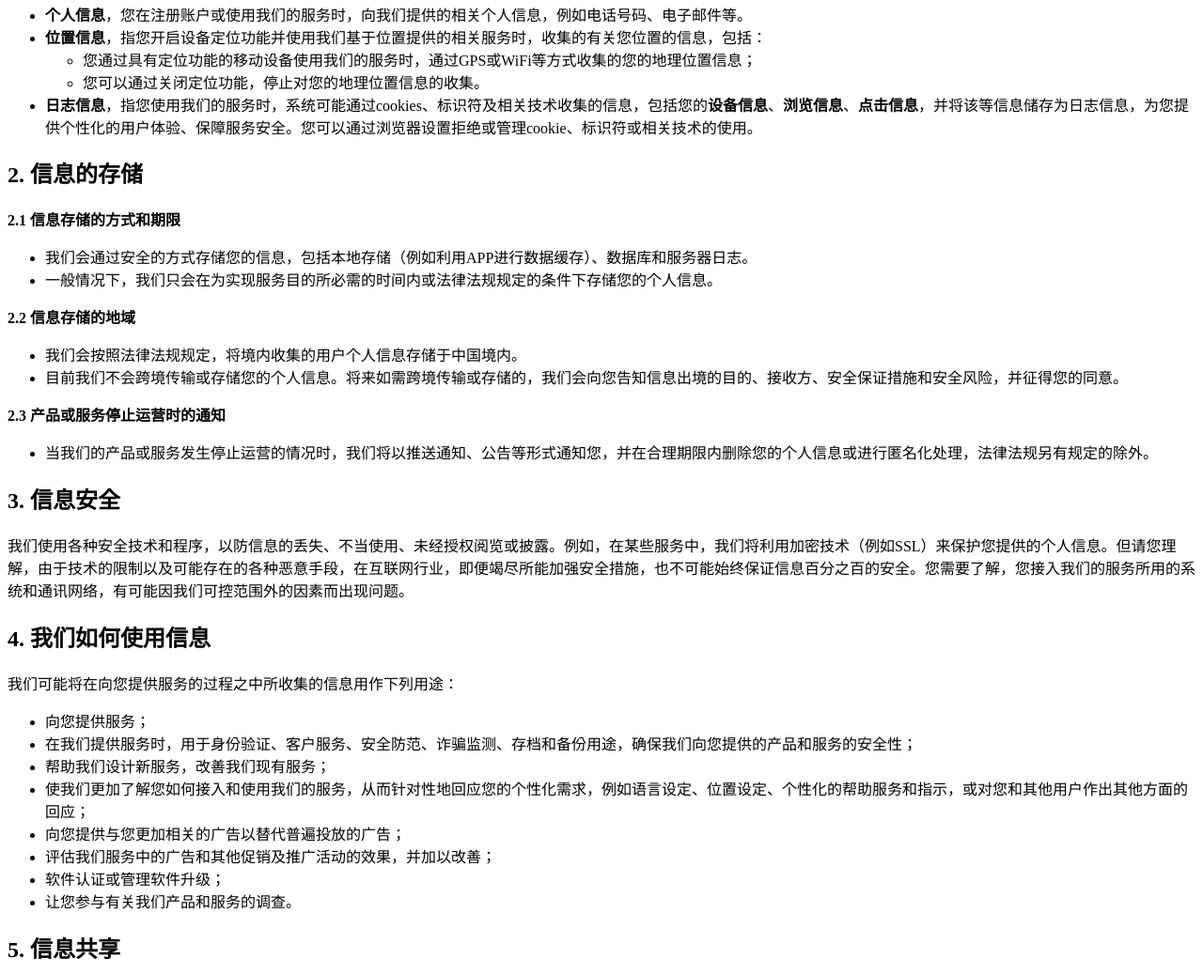
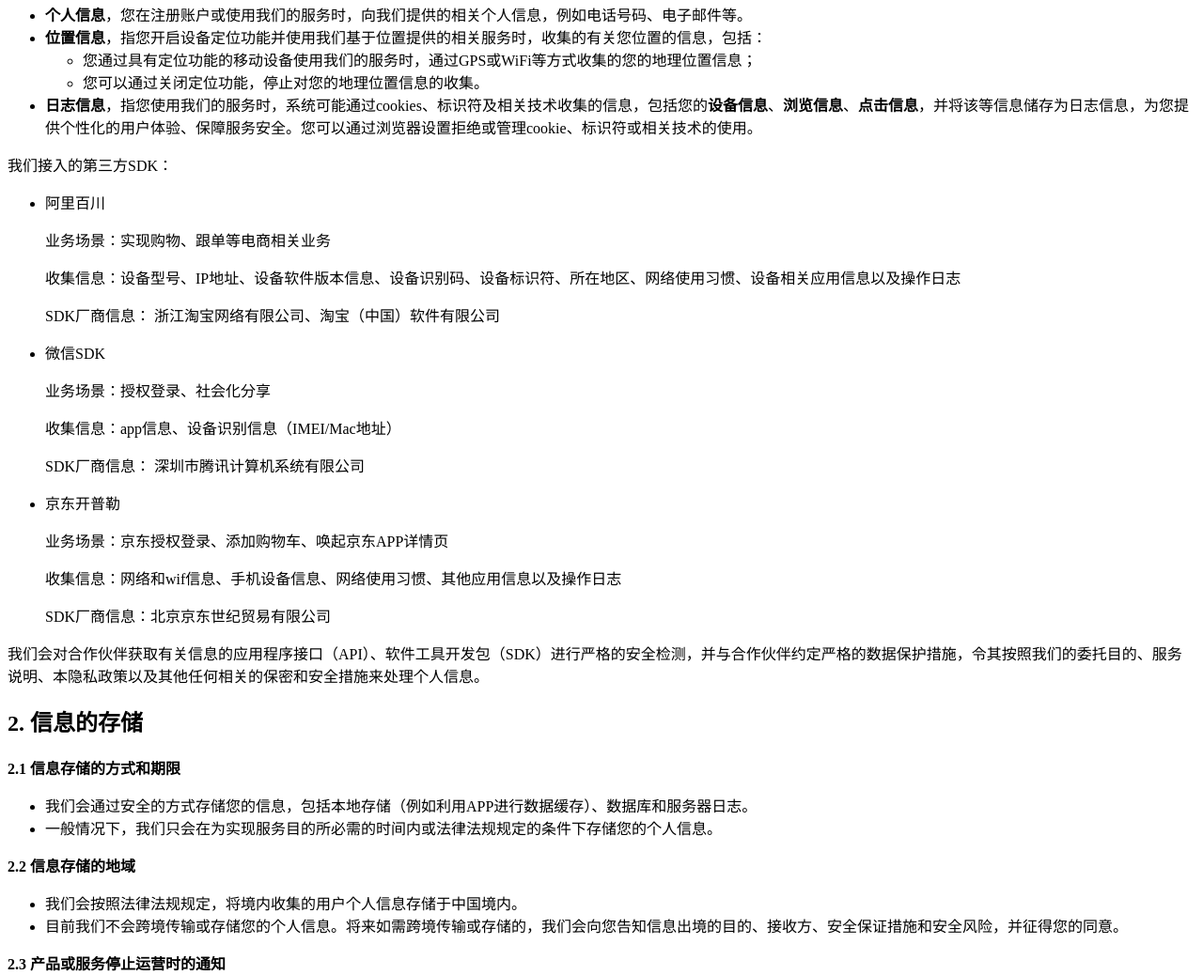
Before and after one commit to Stephen-sang/Stephem-sang.github.io, a plain HTML site: page index.html in a window 1280 px wide. Shown: the part 524-1562 px from the top of the page at 94% size. Drawn offline with Linux system fonts and the light colour scheme.

Commit message:
Update index.html

```diff
--- a/index.html
+++ b/index.html
@@ -26,11 +26,22 @@
     <li><strong>日志信息</strong>，指您使用我们的服务时，系统可能通过cookies、标识符及相关技术收集的信息，包括您的<strong>设备信息</strong>、<strong>浏览信息</strong>、<strong>点击信息</strong>，并将该等信息储存为日志信息，为您提供个性化的用户体验、保障服务安全。您可以通过浏览器设置拒绝或管理cookie、标识符或相关技术的使用。</li>
 </ul>
 
-
-
-
-
-
+<p>我们接入的第三方SDK：</p>
+<ul>
+    <li>阿里百川</li>
+    <p>业务场景：实现购物、跟单等电商相关业务</p>
+    <p>收集信息：设备型号、IP地址、设备软件版本信息、设备识别码、设备标识符、所在地区、网络使用习惯、设备相关应用信息以及操作日志</p>
+    <p>SDK厂商信息： 浙江淘宝网络有限公司、淘宝（中国）软件有限公司</p>
+    <li>微信SDK</li>
+    <p>业务场景：授权登录、社会化分享</p>
+    <p>收集信息：app信息、设备识别信息（IMEI/Mac地址）</p>
+    <p>SDK厂商信息： 深圳市腾讯计算机系统有限公司</p>
+    <li>京东开普勒</li>
+    <p>业务场景：京东授权登录、添加购物车、唤起京东APP详情页</p>
+    <p>收集信息：网络和wif信息、手机设备信息、网络使用习惯、其他应用信息以及操作日志</p>
+    <p>SDK厂商信息：北京京东世纪贸易有限公司</p>
+</ul>
+<p>我们会对合作伙伴获取有关信息的应用程序接口（API）、软件工具开发包（SDK）进行严格的安全检测，并与合作伙伴约定严格的数据保护措施，令其按照我们的委托目的、服务说明、本隐私政策以及其他任何相关的保密和安全措施来处理个人信息。</p>
 <h2>2. 信息的存储</h2>
 <strong>2.1 信息存储的方式和期限</strong>
 <ul>
@@ -101,11 +112,11 @@
 </p>
 <p>当您决定不再使用我们的产品或服务时，可以申请注销账户。</p>
 <p> 你随时可通过以下方式申请注销你的点薪帐号</p>
-<p>（1）进入点薪App后，点击&ldquo;我的&rdquo;；</p>
-<p>（2）点击右上角设置图标；</p>
+<p>（1）进入点薪App后，点击&ldquo;我的&rdquo;</p>
+<p>（2）点击右上角设置图标</p>
 <p>（3）点击&ldquo;账号与安全&rdquo; </p>
-<p>（4）点击&ldquo;注销账户&rdquo;；</p>
-<p>（5）在仔细阅读页面提示信息后，如仍决定注销账号的，请点击&ldquo;注销账号&rdquo;；</p>
+<p>（4）点击&ldquo;注销账户&rdquo;</p>
+<p>（5）在仔细阅读页面提示信息后，如仍决定注销账号的，请点击&ldquo;注销账号&rdquo;</p>
 <p>注销账户后，除法律法规另有规定外，我们将删除或匿名化处理您的个人信息。</p>
 
 <h2>7. 变更</h2>
```
